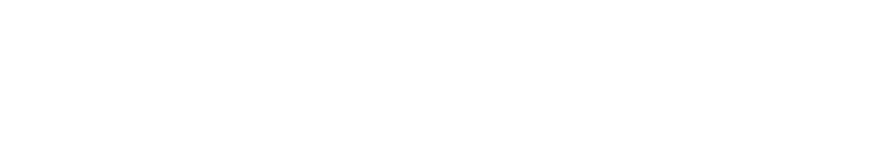
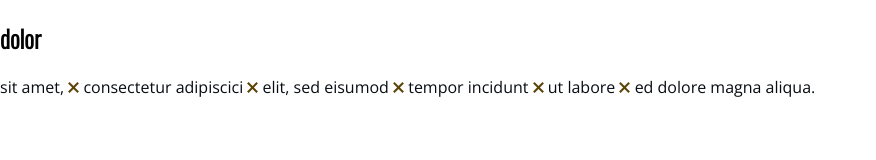
Before and after one commit to SaraCarreras/202204-W3-Jon-Sara, a website: page pages/works.html in a window 1280 px wide. Shown: the whole page, without its empty margins (0-876 px from the left). Drawn offline with nearby package versions, Linux system fonts and the light colour scheme.

Commit message:
To add varibales, fonts and test how to connect modules

```diff
--- a/pages/works.html
+++ b/pages/works.html
@@ -7,5 +7,47 @@
         <title>Works</title>
         <link rel="stylesheet" href="../css/works.css" />
     </head>
-    <body></body>
+    <body>
+        <h2>dolor</h2>
+        <p>
+            sit amet,
+            <span
+                ><img
+                    class="provisional"
+                    src="../images/icons/icon-x.svg"
+                    alt=""
+            /></span>
+            consectetur adipiscici
+            <span
+                ><img
+                    class="provisional"
+                    src="../images/icons/icon-x.svg"
+                    alt=""
+            /></span>
+            elit, sed
+            <!-- <span>x</span>  -->
+            eisumod
+            <span
+                ><img
+                    class="provisional"
+                    src="../images/icons/icon-x.svg"
+                    alt=""
+            /></span>
+            tempor incidunt
+            <span
+                ><img
+                    class="provisional"
+                    src="../images/icons/icon-x.svg"
+                    alt=""
+            /></span>
+            ut labore
+            <span
+                ><img
+                    class="provisional"
+                    src="../images/icons/icon-x.svg"
+                    alt=""
+            /></span>
+            ed dolore magna aliqua.
+        </p>
+    </body>
 </html>
--- a/scss/about.scss
+++ b/scss/about.scss
@@ -0,0 +1 @@
+@use "variables/variables";
--- a/scss/index.scss
+++ b/scss/index.scss
@@ -0,0 +1 @@
+@use "variables/variables";
--- a/scss/variables/_variables.scss
+++ b/scss/variables/_variables.scss
@@ -0,0 +1,33 @@
+// fonts
+@import url("https://fonts.googleapis.com/css2?family=Open+Sans:wght@400&family=Oswald:wght@300&display=swap");
+
+$font-oswald: "Oswald", sans-serif;
+$font-open-sans: "Open Sans", sans-serif;
+
+// colors: For fonts, backgrounds and svgs
+$color-green: #16ffbd;
+$color-black: #080d14;
+$color-pink: #ff8dac;
+$color-white: #faedf1;
+
+// Svg's fill color property is not working, so needs the filter property with the following values
+$color-green-svg: invert(76%) sepia(53%) saturate(657%) hue-rotate(100deg)
+    brightness(101%) contrast(101%);
+
+// FIXME: Review the black color for filtering
+$color-black-svg: invert(3%) sepia(10%) saturate(5642%) hue-rotate(184deg)
+    brightness(106%) contrast(96%);
+
+$color-pink-svg: invert(87%) sepia(32%) saturate(5757%) hue-rotate(297deg)
+    brightness(107%) contrast(101%);
+
+body {
+    font: 100% $font-oswald;
+    box-sizing: border-box;
+    margin: 0;
+    padding: 0;
+}
+
+p {
+    font: 100% $font-open-sans;
+}
--- a/scss/works.scss
+++ b/scss/works.scss
@@ -0,0 +1,10 @@
+@use "variables/variables";
+
+p {
+    color: variables.$color-black;
+}
+
+.provisional {
+    filter: variables.$color-black-svg;
+    height: 11px;
+}
```
Also changed, not shown: index.html (+3 -1 lines), pages/about.html (+3 -1 lines), wipNotes.md (+76 -1 lines), css/about.css, css/index.css, css/works.css, 3 other files.
